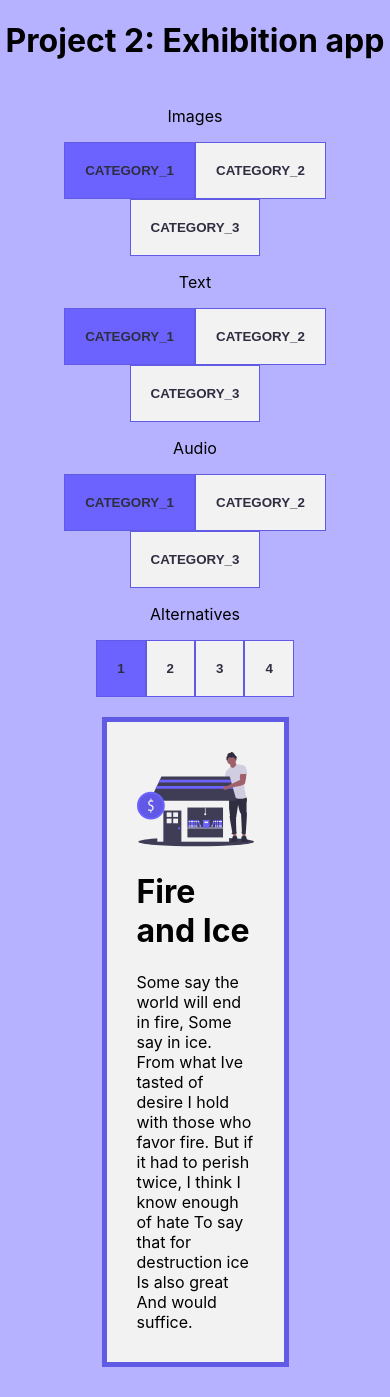
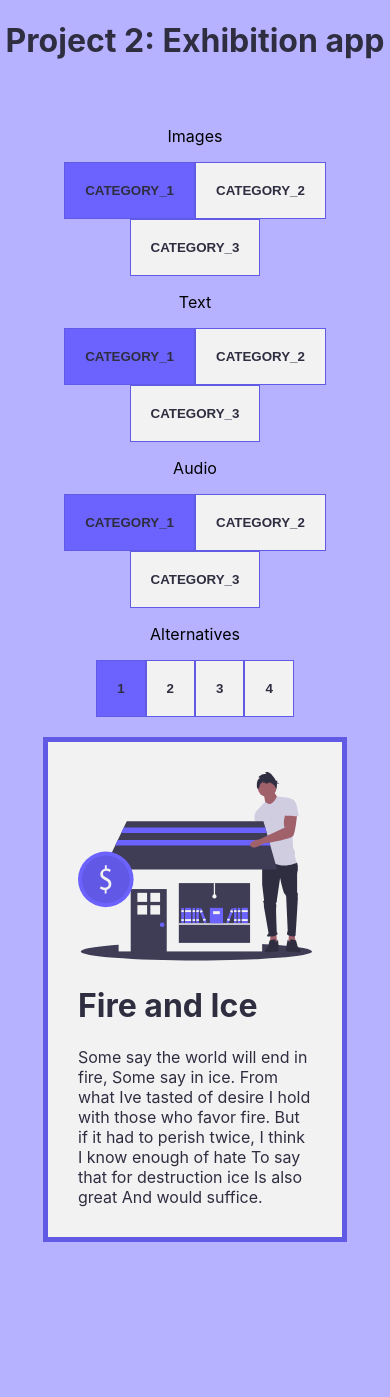
Before and after one commit to rotciw/P2-IT2810-Project-Purple, a React (Create React App) app in the folder exhibition-app/: page / in a window 390 px wide. After the commit the page ends 1272 px from the top, so only its background shows below. Built offline with nearby package versions, Linux system fonts and the light colour scheme.

Commit message:
Add media queries for exhibition class

```diff
--- a/exhibition-app/src/components/app/App.css
+++ b/exhibition-app/src/components/app/App.css
@@ -10,7 +10,8 @@ html, body {
 
 .header {
   text-align: center;
-  margin-bottom: 30px;
+  margin-bottom: 50px;
+  color:#2F2E41;
 }
 
 .contentContainer {
@@ -21,14 +22,22 @@ html, body {
 .categories{
   margin: 0 auto 20px auto;
   text-align: center;
+
 }
 
 .exhibition{
-  width: 30%;
+  width: 60%;
   margin: 0 auto;
   overflow: hidden;
   padding: 30px;
   border: 5px solid #615AE5;
   background-color: #F2F2F2;
+  color:#2F2E41;
   margin-bottom: 30px;
 }
+
+@media (min-width: 768px){
+  .exhibition{
+    width: 35%;
+  }
+}
```
